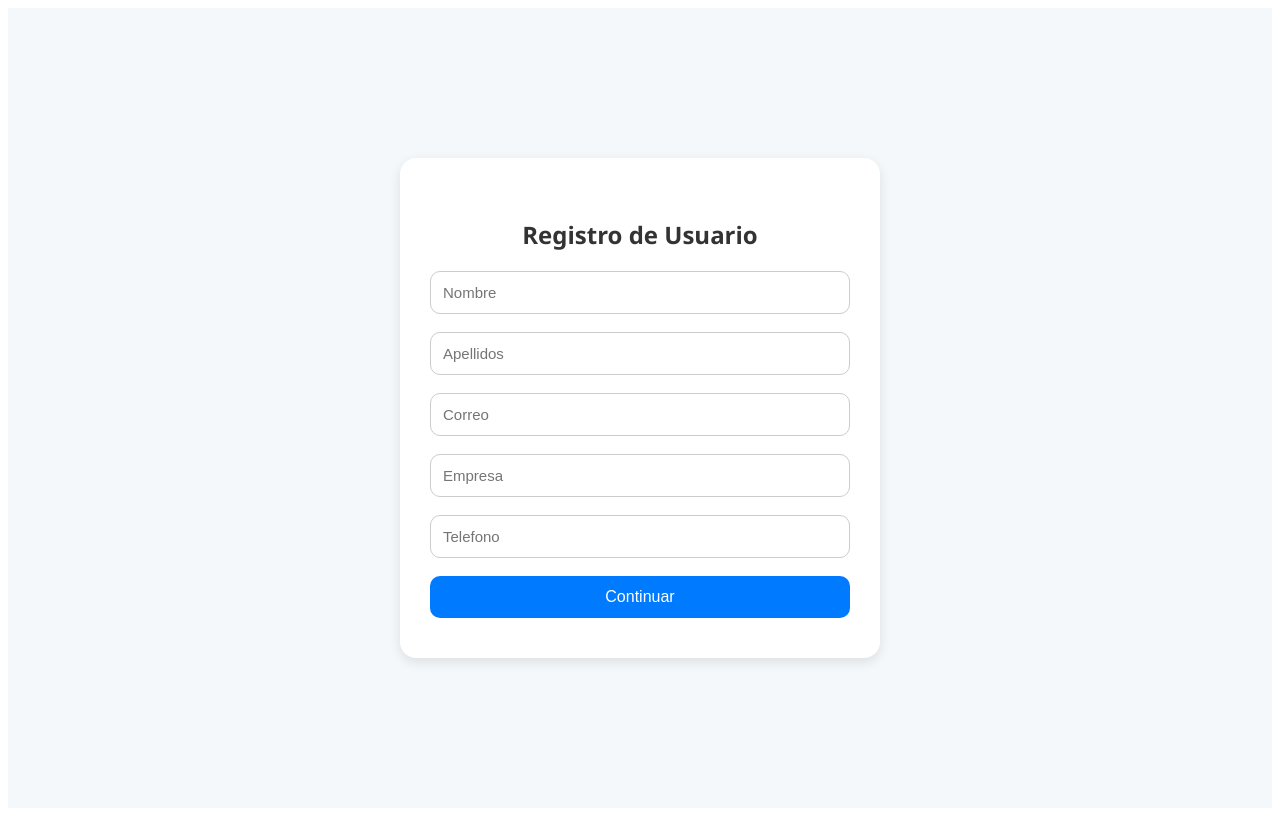
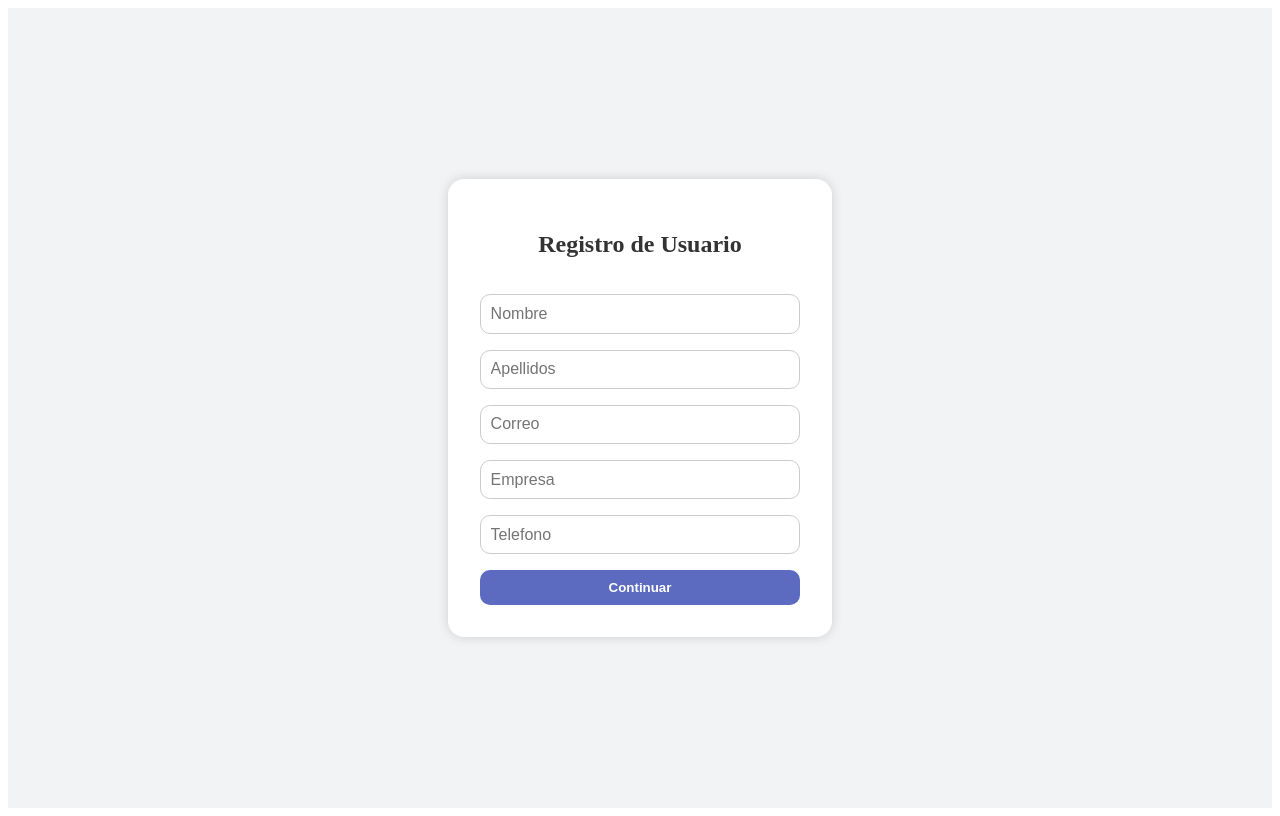
Before and after one commit to LyMCompany/sistema-inventario-rfid, a React (Create React App) app in the folder frontend/: page / in a window 1280 px wide. Both pictures are taken after a click on the button "Registrarse". Built offline with nearby package versions, Linux system fonts and the light colour scheme.

Commit message:
Fix: Restaurado diseño original del login

```diff
--- a/frontend/src/styles/Login.css
+++ b/frontend/src/styles/Login.css
@@ -1,65 +1,62 @@
-
 .login-container {
   display: flex;
   justify-content: center;
   align-items: center;
   height: 100vh;
-  background-color: #f5f8fa;
-  font-family: 'Segoe UI', sans-serif;
+  background-color: #f2f3f5;
 }
 
 .login-form-wrapper {
-  background-color: #fff;
-  padding: 40px 30px;
+  background-color: white;
+  padding: 2rem;
   border-radius: 16px;
-  box-shadow: 0 4px 12px rgba(0,0,0,0.1);
-  width: 100%;
-  max-width: 420px;
+  box-shadow: 0px 0px 12px rgba(0, 0, 0, 0.15);
+  min-width: 320px;
+}
+
+.login-form {
+  display: flex;
+  flex-direction: column;
+  gap: 1rem;
 }
 
 .login-form h2 {
-  margin-bottom: 20px;
-  font-size: 24px;
   text-align: center;
   color: #333;
 }
 
 .input-field {
-  width: 100%;
-  padding: 12px;
-  margin-bottom: 18px;
+  padding: 0.6rem;
+  font-size: 1rem;
+  border: 1px solid #ccc;
   border-radius: 10px;
-  border: 1px solid #ccc;
-  font-size: 15px;
-  box-sizing: border-box;
+  outline: none;
 }
 
 .submit-button {
-  width: 100%;
-  padding: 12px;
-  font-size: 16px;
-  background-color: #007bff;
+  padding: 0.6rem;
+  background-color: #5c6bc0;
   color: white;
   border: none;
   border-radius: 10px;
   cursor: pointer;
+  font-weight: bold;
   transition: background-color 0.3s ease;
 }
 
 .submit-button:hover {
-  background-color: #0056b3;
+  background-color: #3f51b5;
 }
 
 .message {
   text-align: center;
-  font-size: 14px;
-  margin-top: 12px;
+  font-size: 0.95rem;
 }
 
-.message.success {
+.success {
   color: green;
 }
 
-.message.error {
+.error {
   color: red;
 }
```
